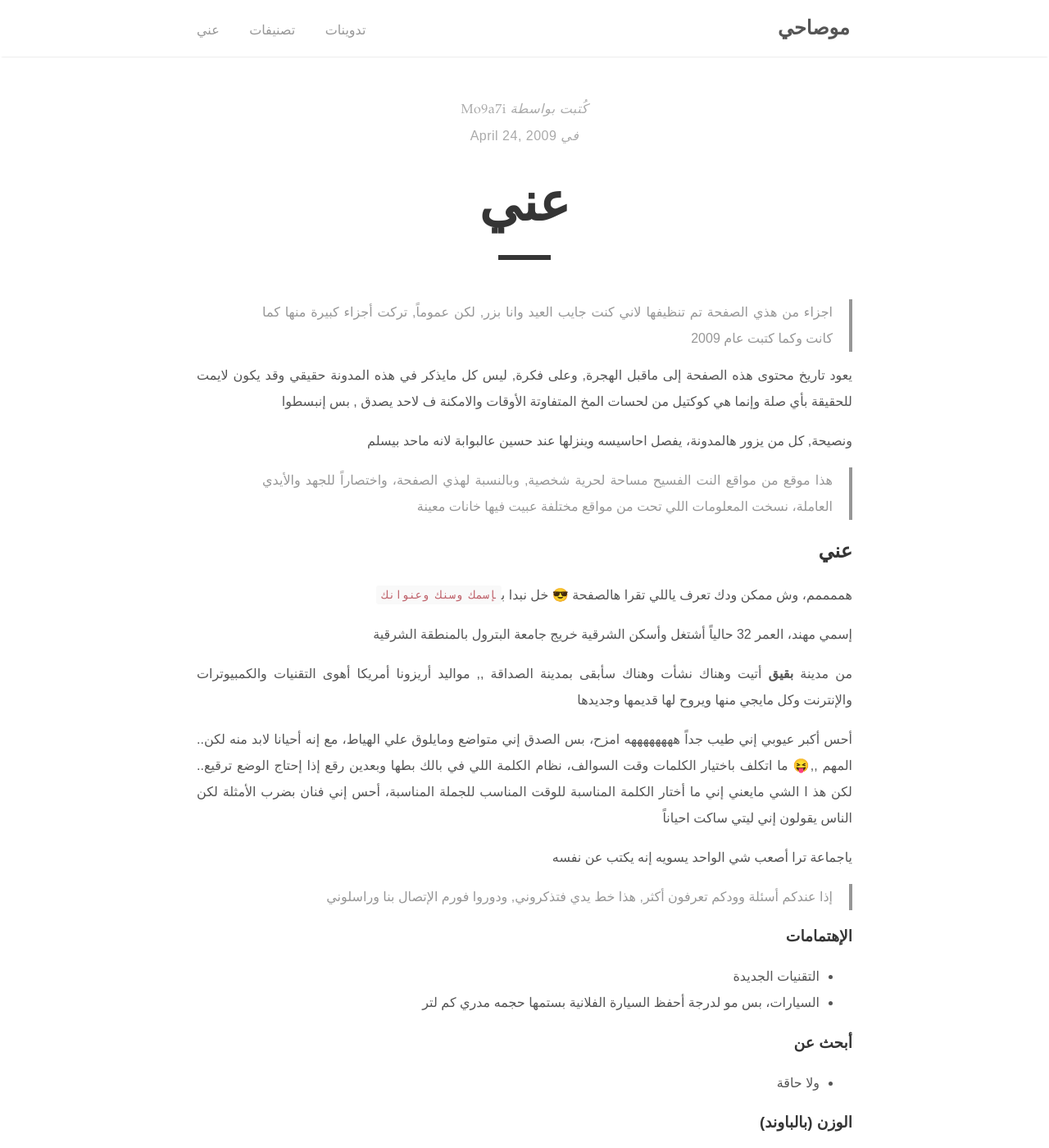
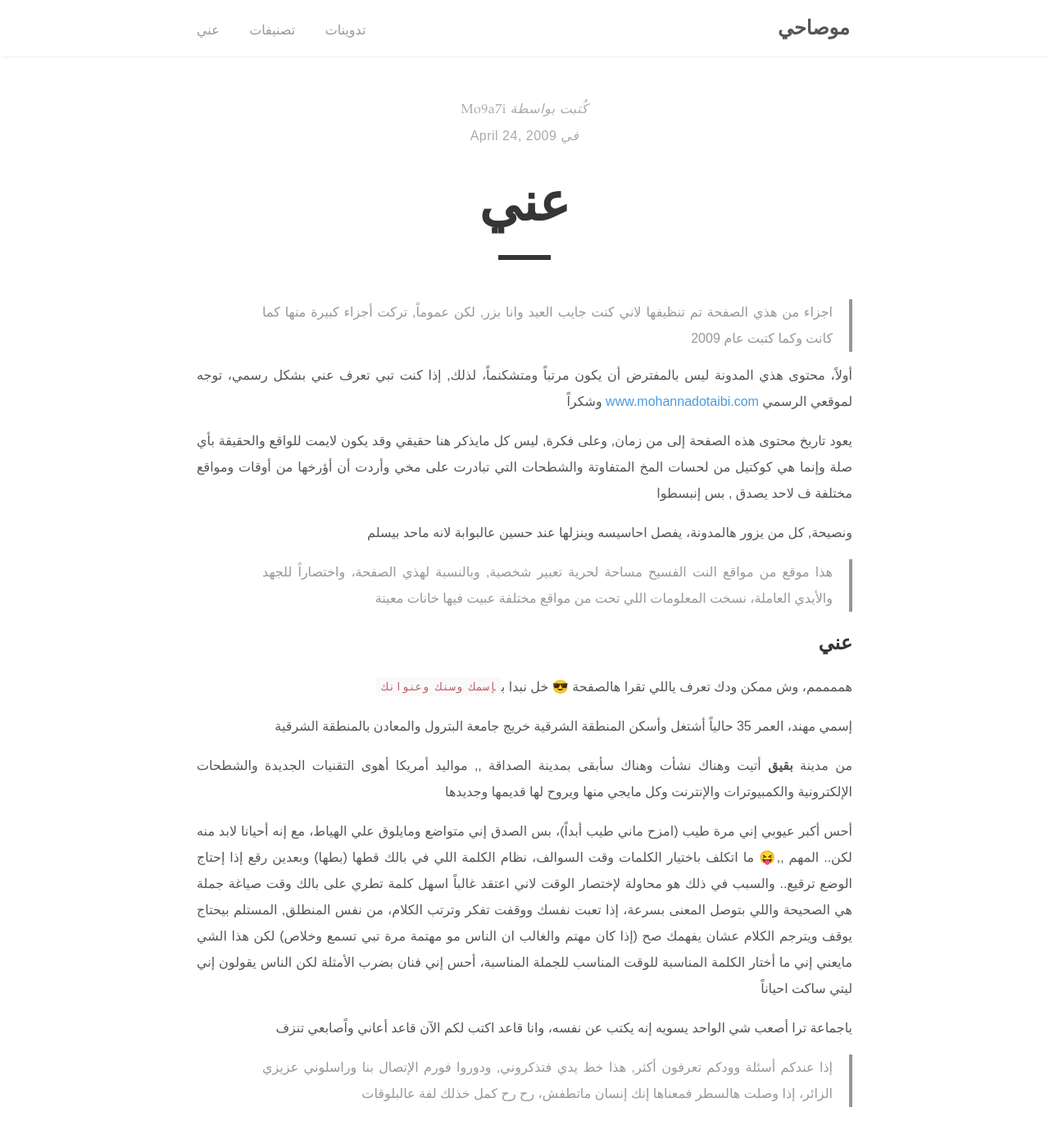
Before and after one commit to mo9a7i/jekyll_mo9a7i_com, a Jekyll site: the page built from _pages/about.md, in a window 1280 px wide and 1400 px high. Shown: the whole window at 82% size. Built offline with Jekyll 4.4.1, drawn with Linux system fonts in a browser that asks for light colours; some web fonts are replaced; comment, search, counter and statistics services are not loaded; some of the changed text lies outside the part shown.

Commit message:
مواضيع جديدة وتعديلات

```diff
--- a/_pages/about.md
+++ b/_pages/about.md
@@ -10,51 +10,31 @@ permalink: /عني/
 
 > اجزاء من هذي الصفحة تم تنظيفها لاني كنت جايب العيد وانا بزر, لكن عموماً, تركت أجزاء كبيرة منها كما كانت وكما كتبت عام 2009
 
-يعود تاريخ محتوى هذه الصفحة إلى ماقبل الهجرة, وعلى فكرة, ليس كل مايذكر في هذه المدونة حقيقي وقد يكون لايمت للحقيقة بأي صلة وإنما هي كوكتيل من لحسات المخ المتفاوتة الأوقات والامكنة ف لاحد يصدق , بس إنبسطوا
+أولاً، محتوى هذي المدونة ليس بالمفترض أن يكون مرتباً ومتشكنماً، لذلك, إذا كنت تبي تعرف عني بشكل رسمي، توجه لموقعي الرسمي [www.mohannadotaibi.com](https://www.mohannadotaibi.com) وشكراً
+
+يعود تاريخ محتوى هذه الصفحة إلى من زمان, وعلى فكرة, ليس كل مايذكر هنا حقيقي وقد يكون لايمت للواقع والحقيقة بأي صلة وإنما هي كوكتيل من لحسات المخ المتفاوتة والشطحات  التي تبادرت على مخي وأردت أن أؤرخها من أوقات ومواقع مختلفة ف لاحد يصدق , بس إنبسطوا
 
 ونصيحة, كل من يزور هالمدونة، يفصل احاسيسه وينزلها عند حسين عالبوابة لانه ماحد بيسلم
 
-> هذا موقع من مواقع النت الفسيح مساحة لحرية شخصية, وبالنسبة لهذي الصفحة، واختصاراً للجهد والأيدي العاملة، نسخت المعلومات اللي تحت من مواقع مختلفة عبيت فيها خانات معينة
-
+> هذا موقع من مواقع النت الفسيح مساحة لحرية تعبير شخصية, وبالنسبة لهذي الصفحة، واختصاراً للجهد والأيدي العاملة، نسخت المعلومات اللي تحت من مواقع مختلفة عبيت فيها خانات معينة
 
 ## عني
 
 هممممم، وش ممكن ودك تعرف ياللي تقرا هالصفحة 😎
 خل نبدا ب`إسمك وسنك وعنوانك`
 
-إسمي مهند، العمر 32 حالياً أشتغل وأسكن الشرقية
-خريج جامعة البترول بالمنطقة الشرقية
+إسمي مهند، العمر 35 حالياً أشتغل وأسكن المنطقة الشرقية
+خريج جامعة البترول والمعادن بالمنطقة الشرقية
 
 من مدينة **بقيق** أتيت وهناك نشأت وهناك سأبقى بمدينة الصداقة ,,
-مواليد أريزونا أمريكا
-أهوى التقنيات والكمبيوترات والإنترنت وكل مايجي منها ويروح لها قديمها وجديدها
+مواليد أمريكا
+أهوى التقنيات الجديدة والشطحات الإلكترونية والكمبيوترات والإنترنت وكل مايجي منها ويروح لها قديمها وجديدها
 
+أحس أكبر عيوبي إني مرة طيب (امزح ماني طيب أبداً)، بس الصدق إني متواضع ومايلوق علي الهياط، مع إنه أحيانا لابد منه لكن.. المهم ,,😝
+ما اتكلف باختيار الكلمات وقت السوالف، نظام الكلمة اللي في بالك قطها (بطها) وبعدين رقع إذا إحتاج الوضع ترقيع.. والسبب في ذلك هو محاولة لإختصار الوقت لاني اعتقد غالباً اسهل كلمة تطري على بالك وقت صياغة جملة هي الصحيحة واللي بتوصل المعنى بسرعة، إذا تعبت نفسك ووقفت تفكر وترتب الكلام، من نفس المنطلق, المستلم بيحتاج يوقف ويترجم الكلام عشان يفهمك صح (إذا كان مهتم والغالب ان الناس مو مهتمة مرة تبي تسمع وخلاص)
+لكن هذا الشي مايعني إني ما أختار الكلمة المناسبة للوقت المناسب للجملة المناسبة، أحس إني فنان بضرب الأمثلة لكن الناس يقولون إني ليتي ساكت احياناً
 
-أحس أكبر عيوبي إني طيب جداً ههههههههه امزح، بس الصدق إني متواضع ومايلوق علي الهياط، مع إنه أحيانا لابد منه لكن.. المهم ,,😝
-ما اتكلف باختيار الكلمات وقت السوالف، نظام الكلمة اللي في بالك بطها وبعدين رقع إذا إحتاج الوضع ترقيع..
-لكن هذ ا الشي مايعني إني ما أختار الكلمة المناسبة للوقت المناسب للجملة المناسبة، أحس إني فنان بضرب الأمثلة لكن الناس يقولون إني ليتي ساكت احياناً
-
-ياجماعة ترا أصعب شي الواحد يسويه إنه يكتب عن نفسه
-
-
+ياجماعة ترا أصعب شي الواحد يسويه إنه يكتب عن نفسه، وانا قاعد اكتب لكم الآن قاعد أعاني واًصابعي تنزف
 
 > إذا عندكم أسئلة وودكم تعرفون أكثر, هذا خط يدي فتذكروني, ودوروا فورم الإتصال بنا وراسلوني
-
-### الإهتمامات
-- التقنيات الجديدة
-- السيارات، بس مو لدرجة أحفظ السيارة الفلانية بستمها حجمه مدري كم لتر
-
-### أبحث عن
-- ولا حاقة
-
-### الوزن (بالباوند)
-- ماعرف بالباوند كم يسواي بس بالدولار تقريبا 34 ريال وفراطة
-
-### Smoker ?
-- and lovin it
-
-### من أفلامي المفضلة
-- Beverly Hills Cop 1, 2, 3, 4 and if there are more, then them.
-
-
 > عزيزي الزائر، إذا وصلت هالسطر فمعناها إنك إنسان ماتطفش، رح رح كمل خذلك لفة عالبلوقات
```
Also changed, not shown: _posts/2022-04-22-ثروناو-عندما-خرّبت-قتهب.md (added, +106 -0 lines), _posts/2021-01-10-Docker-وما-أدراك-ما-دكر.md (renamed from _posts/2021-1-10-Docker-وما-أدراك-ما-دكر.md), assets/files/image/Screenshot-2022-04-30-000843.png (added).
